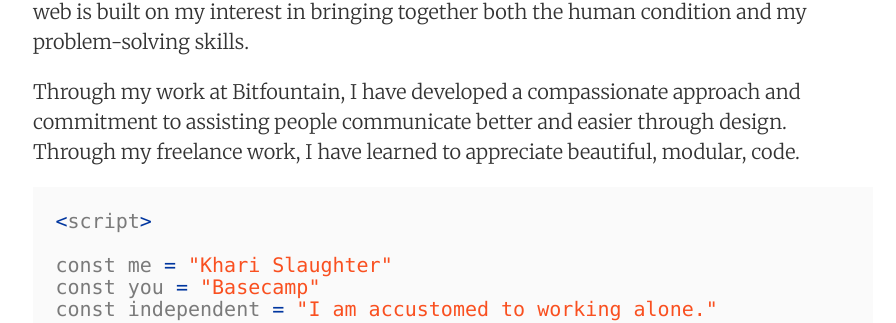
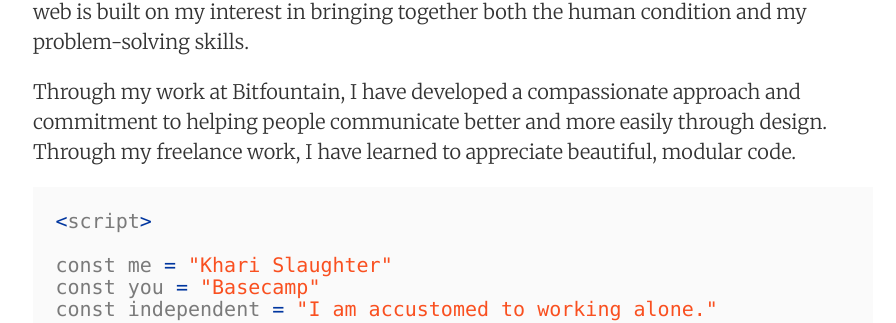
Before and after one commit to khari1090/30-30-site, a Jekyll site: the page built from basecamp.md, in a window 1280 px wide and 900 px high, scrolled down 1450 px. Shown: the part 181-504 px from the top of the window, without its empty margins (187-1083 px from the left). Built offline with Jekyll 4.4.1, drawn with Linux system fonts in a browser that asks for light colours; nearby versions of some CDN libraries.

Commit message:
tiny change

````diff
--- a/basecamp.md
+++ b/basecamp.md
@@ -40,7 +40,7 @@
 
 My bachelor’s degree in Sociology provided me with the ability to view, analytically, elements of the human condition. My desire to shift my social science education to the web is built on my interest in bringing together both the human condition and my problem-solving skills.
 
-Through my work at Bitfountain, I have developed a compassionate approach and commitment to assisting people communicate better and easier through design. Through my freelance work, I have learned to appreciate beautiful, modular, code.
+Through my work at Bitfountain, I have developed a compassionate approach and commitment to helping people communicate better and more easily through design. Through my freelance work, I have learned to appreciate beautiful, modular code.
 
 ```ruby
 <script>
````
